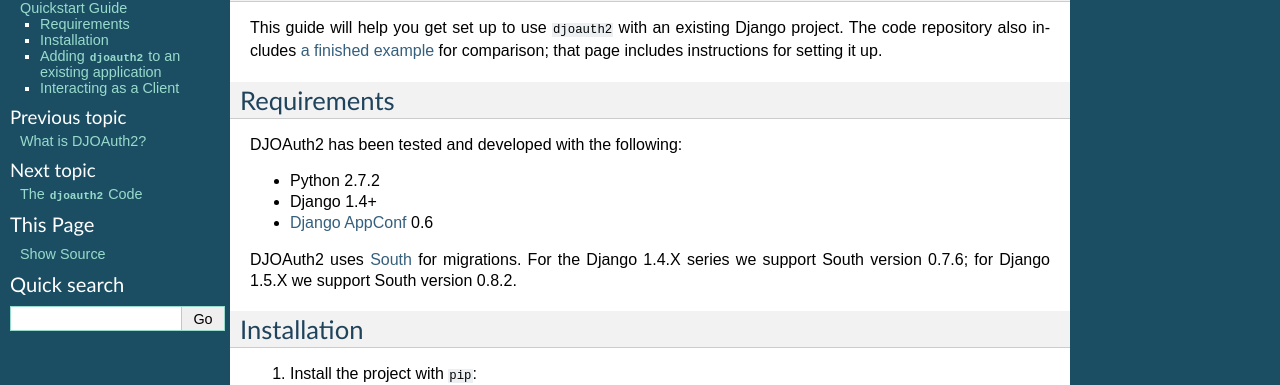
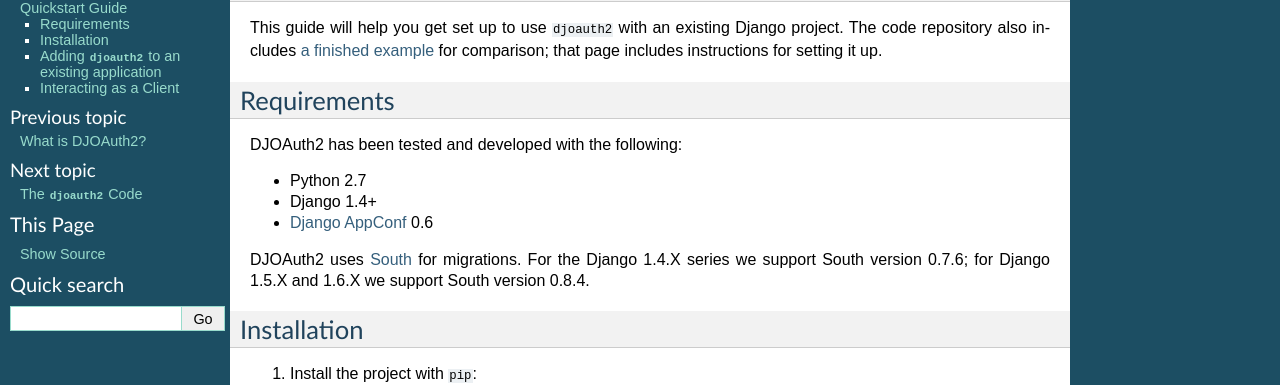
Before and after one commit to peterldowns/djoauth2, a Sphinx documentation site: the page built from docs/quickstart.rst, in a window 1280 px wide and 900 px high. Shown: the part 74-459 px from the top of the window. Built offline with Sphinx 7.4.7, drawn with Linux system fonts in a browser that asks for light colours.

Commit message:
Update docs to reflect accurate requirements.

```diff
--- a/docs/quickstart.rst
+++ b/docs/quickstart.rst
@@ -11,12 +11,12 @@
 
 DJOAuth2 has been tested and developed with the following:
 
-* Python 2.7.2
+* Python 2.7
 * Django 1.4+
 * `Django AppConf`_ 0.6
 
 DJOAuth2 uses `South`_ for migrations. For the Django 1.4.X series we support
-South version 0.7.6; for Django 1.5.X we support South version 0.8.2.
+South version 0.7.6; for Django 1.5.X and 1.6.X we support South version 0.8.4.
 
 Installation
 ------------
```
